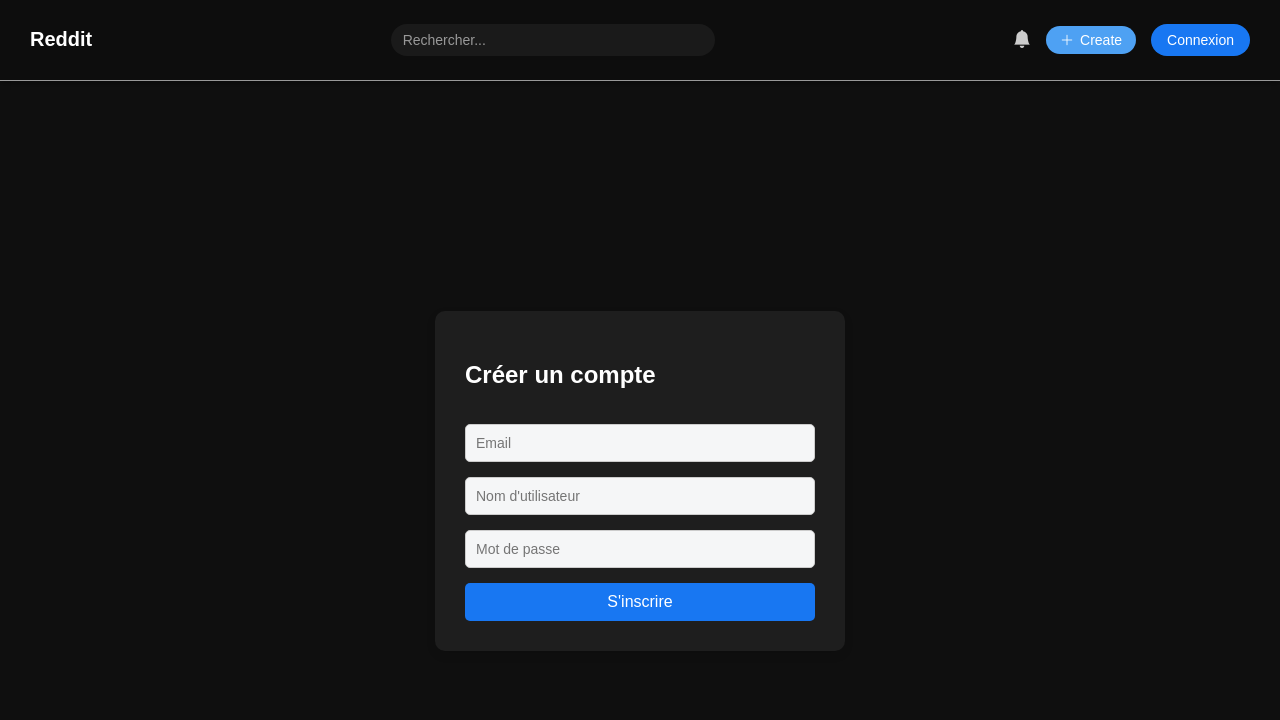
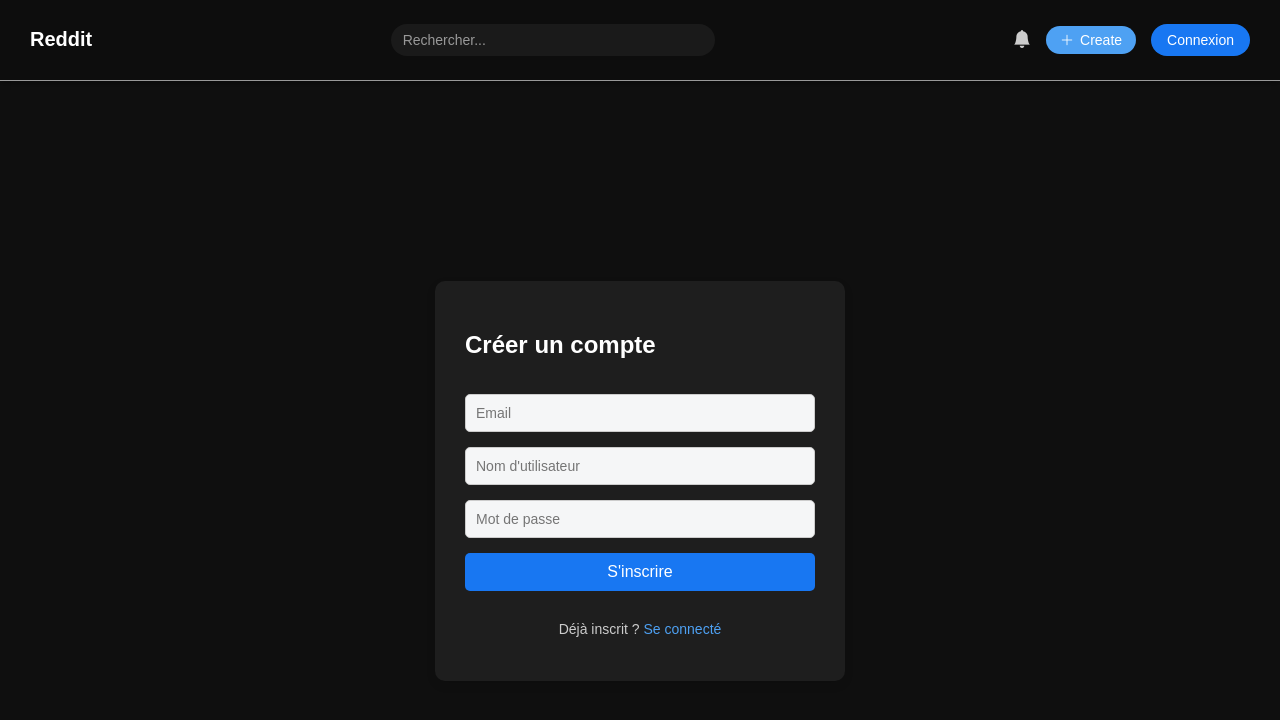
Before and after one commit to RomainR99/FrontRedditClone, a React (Vite) app: page /inscription in a window 1280 px wide. Shown: the top 720 px of the page. Built offline with nearby package versions, Linux system fonts and the light colour scheme.

Commit message:
modif inscription

```diff
--- a/src/components/Inscription.jsx
+++ b/src/components/Inscription.jsx
@@ -2,6 +2,7 @@
 import axios from "axios";
 import "../index.css";
 import Navbar from "./Navbar";
+import { Link } from "react-router-dom";
 
 function Inscription() {
     const [email, setEmail] = useState('')
@@ -51,6 +52,7 @@
                         <button type="submit" className="w-full bg-orange-500 text-white p-2 rounded hover:bg-orange-600 transition duration-200">
                             S'inscrire
                         </button>
+                        <p className="signup-redirect">Déjà inscrit ? <Link to={"/connexion"}>Se connecté</Link></p>
                     </form>
                 </div>
             </div>
--- a/src/index.css
+++ b/src/index.css
@@ -60,3 +60,19 @@
 button:hover {
   background-color: #166fe5;
 }
+
+.signup-redirect {
+  margin-top: 15px;
+  font-size: 14px;
+  color: #ccc;
+  text-align: center;
+}
+
+.signup-redirect a {
+  color: #4ea1f3;
+  text-decoration: none;
+}
+
+.signup-redirect a:hover {
+  text-decoration: underline;
+}
```
